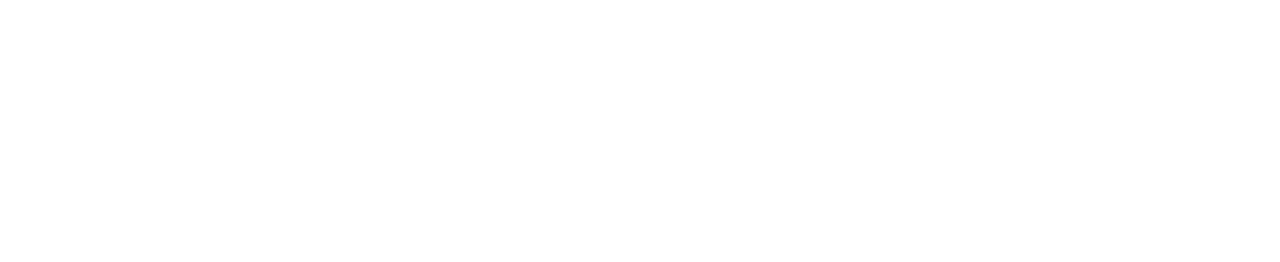
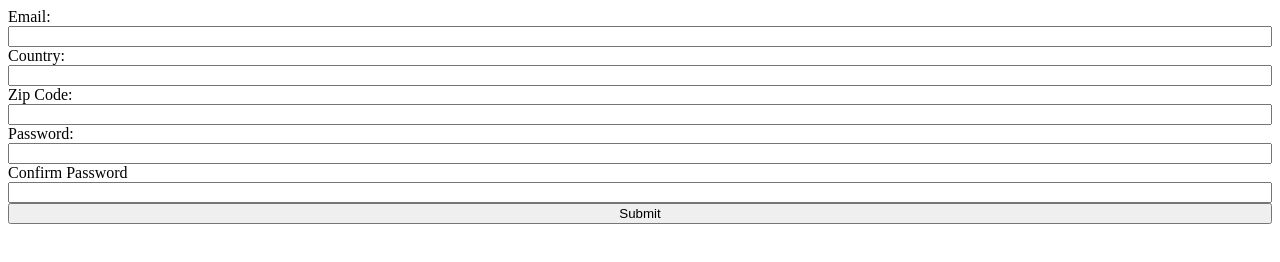
Before and after one commit to jor-eldevera/odin-form-validation, a plain HTML site: page index.html in a window 1280 px wide. Drawn offline with Linux system fonts and the light colour scheme.

Commit message:
Create form with form elements

```diff
--- a/index.html
+++ b/index.html
@@ -7,7 +7,24 @@
     <title>Form Validation</title>
 </head>
 <body>
+    <form id="infoForm" style="display: flex; flex-direction: column;">
+        <label for="email">Email:</label>
+        <input type="email" name="email" id="email" required>
 
+        <label for="country">Country:</label>
+        <input type="text" name="country" id="country" required>
+
+        <label for="zipcode">Zip Code:</label>
+        <input type="number" name="zipcode" id="zipcode" required minlength="5">
+
+        <label for="password">Password:</label>
+        <input type="password" name="password" id="password" required>
+
+        <label for="passwordConfirm">Confirm Password</label>
+        <input type="password" name="passwordConfirm" id="passwordConfirm" required>
+
+        <input type="submit" id="submit" value="Submit">
+    </form>
     <script src="scripts.js"></script>
 </body>
 </html>
```
